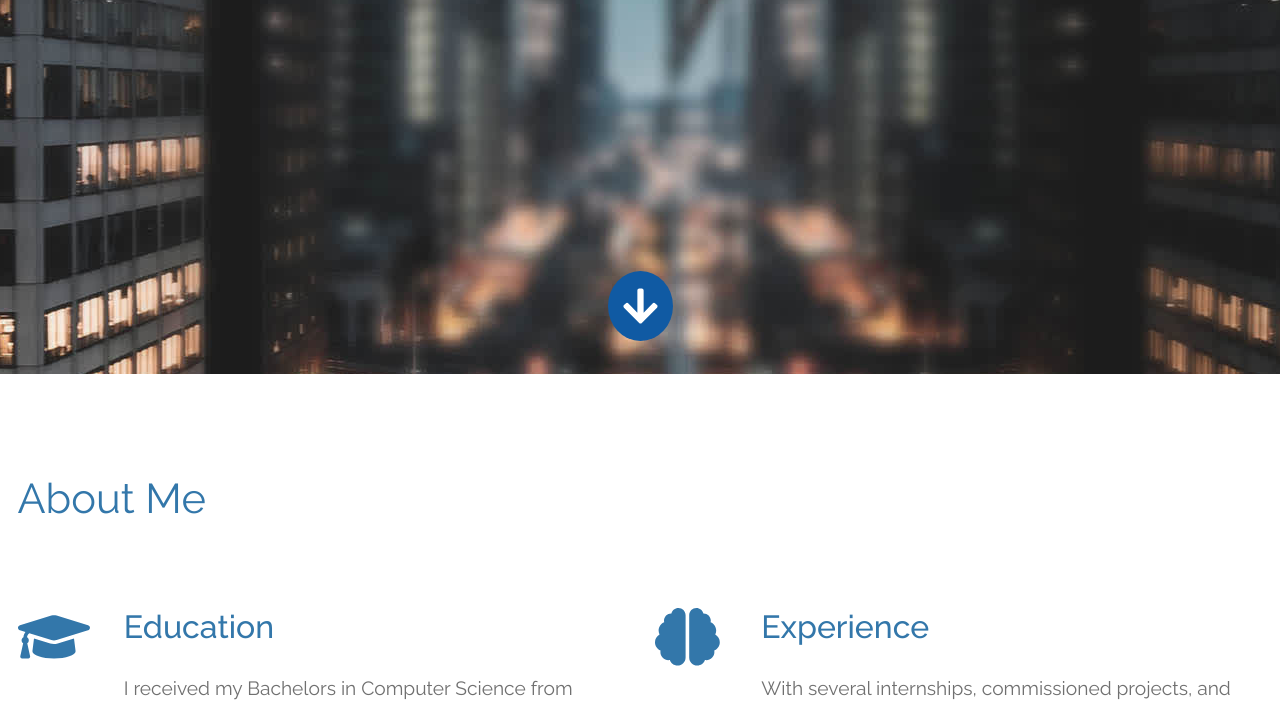
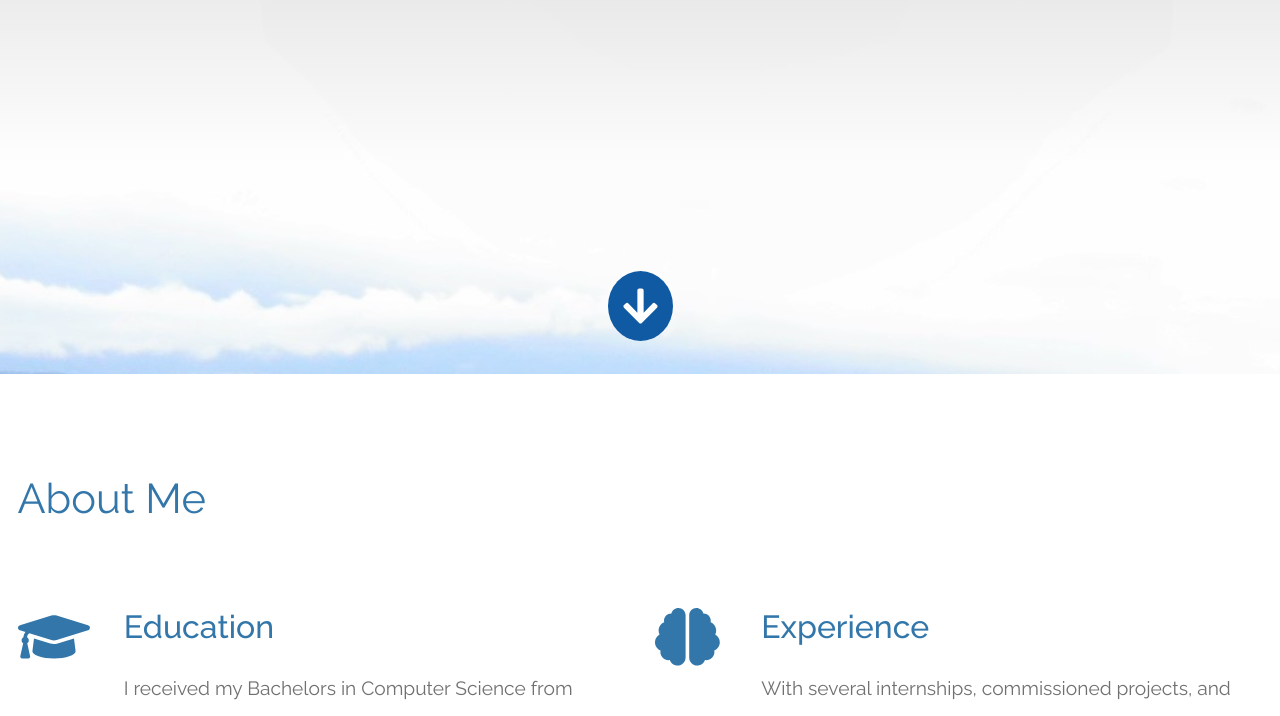
Before and after one commit to jhollowe/jhollowe.github.io, a plain HTML site: page index.html in a window 1280 px wide. Shown: the part 426-1142 px from the top of the page. Drawn offline with Linux system fonts and the light colour scheme.

Commit message:
Change top hero background image

```diff
--- a/resources/css/tooplate-infinite-loop.css
+++ b/resources/css/tooplate-infinite-loop.css
@@ -146,7 +146,10 @@ blockquote {
 
 #top {
 	background-color: #222;
-  background-image: url(../img/infinite-loop-01.jpg);
+  background-image: linear-gradient(
+      rgba(41, 36, 36, 0.4),
+      rgba(255, 255, 255, 0)
+    ),url(../img/bg-top.jpg);
   background-repeat: no-repeat;
   height: 100vh;
   min-height: 375px;
```
Also changed, not shown: resources/img/bg-top.jpg (added).
